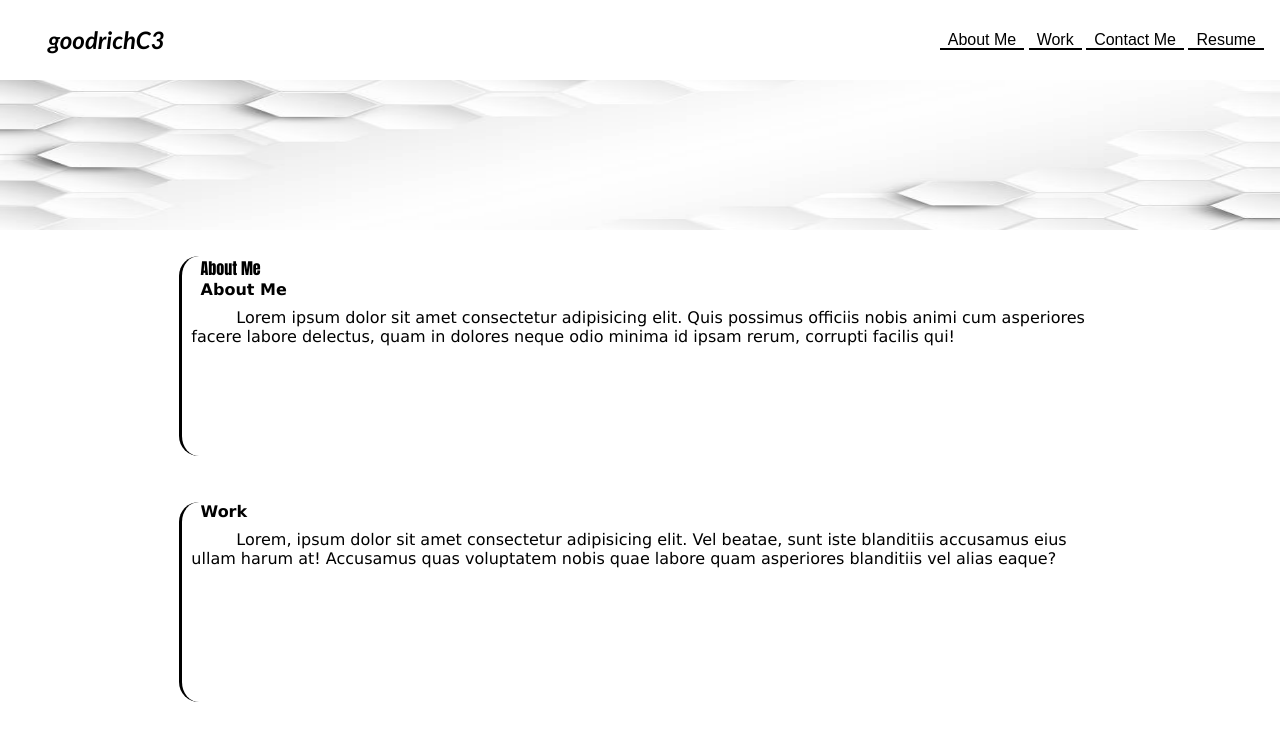
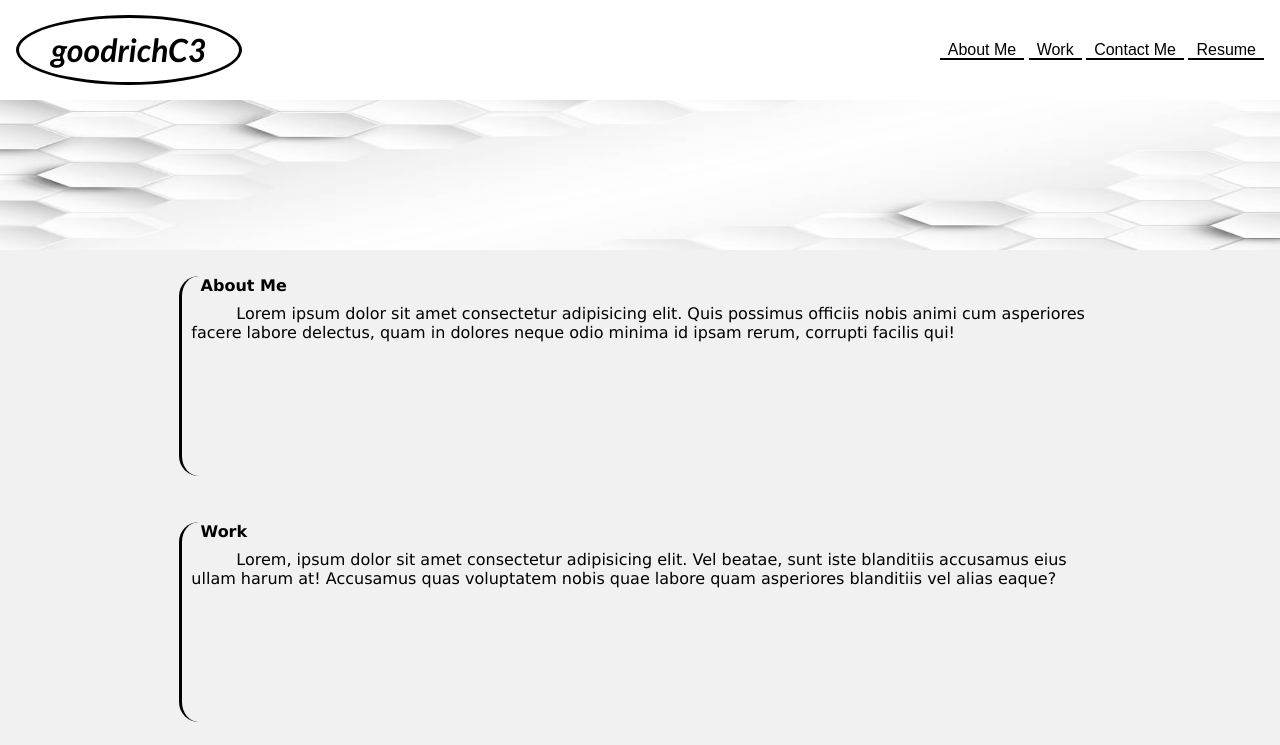
Before and after one commit to goodrichC3/Portfolio, a plain HTML site: page index.html in a window 1280 px wide. Shown: the top 745 px of the page. Drawn offline with Linux system fonts and the light colour scheme.

Commit message:
Fixed spelling error in README, added raduis ti logo and hover to nav A

```diff
--- a/develop/style.css
+++ b/develop/style.css
@@ -1,5 +1,5 @@
 body {
-    background-color: #fff;
+    background-color: rgba(240, 240, 240, 0.932);
 }
 
 section {
@@ -15,7 +15,7 @@ img {
 }
 
 nav {
-    height: 80px;
+    height: 100px;
     display: flex;
     background-color: #fff;
     justify-content: space-between;
@@ -33,16 +33,18 @@ nav a {
 }
 
 nav a:hover {
-    color: #fff;
+    color: rgb(103, 61, 253);
 }
 
 .logo {
     text-align: left;
-    font-size: 1.5rem;
+    font-size: 2rem;
     font-weight: bold;
     font-style: italic;
-    padding: 0rem 2rem;
+    padding: 1rem 2rem;
     font-family: 'Trebuchet MS', 'Lucida Sans Unicode', 'Lucida Grande', 'Lucida Sans', Arial, sans-serif;
+    border: solid;
+    border-radius: 100%;
 }
 
 .about-me, .work, .contact-me, .resume {
@@ -57,11 +59,6 @@ nav a:hover {
     margin-left: 10%;
 }
 
-.about-me::before {
-    font-family: Impact;
-    content: 'About Me';
-}
-
 p {
     text-indent: 5%;
     margin: 1%;
```
Also changed, not shown: 1 other file.
